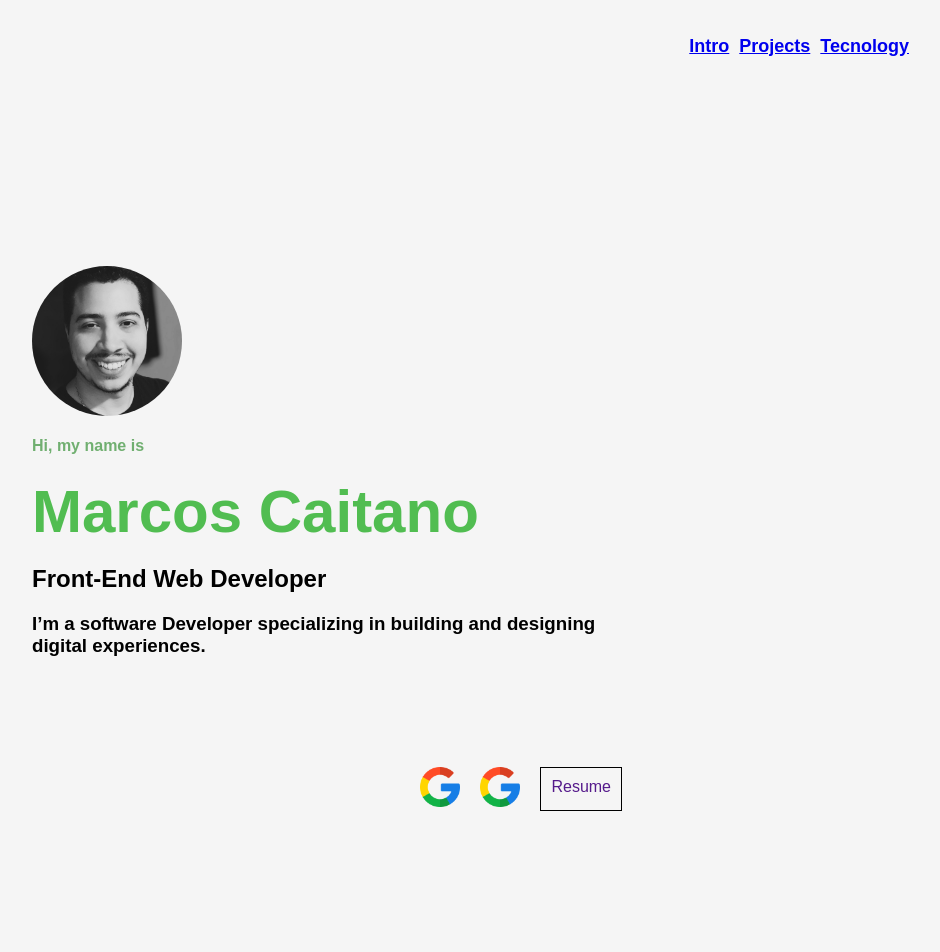
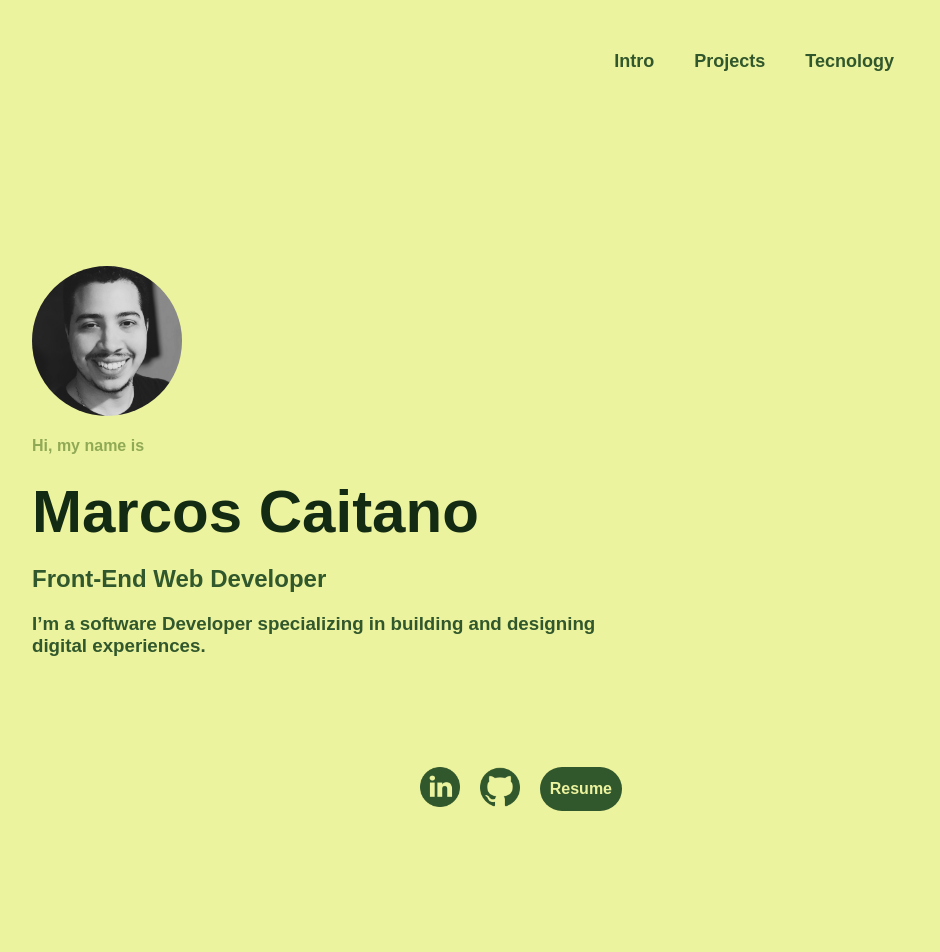
Before and after one commit to marcosc1995/portfolio-2, a plain HTML site: page index.html in a window 1280 px wide. Shown: the top 952 px of the page, without its empty margins (308-1248 px from the left). Drawn offline with nearby package versions, Linux system fonts and the light colour scheme.

Commit message:
Update
Intro section lista

```diff
--- a/css/styles.scss
+++ b/css/styles.scss
@@ -1,5 +1,5 @@
 body {
-  background-color: whitesmoke;
+  background-color: #ecf39e;
   font-family: sans-serif;
 }
 nav {
@@ -13,17 +13,30 @@ nav {
     li {
       // border: 1px solid green;
       height: 50px;
-      margin: 5px;
+      margin: 20px;
       display: flex;
       align-items: center;
-      color: rgb(81, 180, 81);
       font-size: 18px;
       font-weight: bold;
+      transition-duration: 0.2s;
+
+      a {
+        color: #31572c;
+        text-decoration: none;
+        &:hover {
+          color: #90a955;
+          scale: 1.1;
+        }
+      }
     }
   }
   @media screen and (max-width: 600px) {
     ul {
       margin-right: 10px;
+      justify-content: end;
+      li{
+        margin: 10px;
+      }
     }
   }
 }
@@ -34,6 +47,7 @@ main {
   align-items: center;
   margin-top: 150px;
   margin-bottom: 250px;
+  color: #31572c;
   div {
     width: 600px;
     #perfil {
@@ -52,6 +66,10 @@ main {
       a {
         text-decoration: none;
         margin: 10px;
+        transition-duration: 0.3s;
+        &:hover {
+          scale: 1.2;
+        }
         img {
           width: 40px;
           height: 40px;
@@ -59,7 +77,14 @@ main {
         &:nth-of-type(3) {
           // background-color: red;
           padding: 10px;
-          border: 1px solid black;
+          // border: 1px solid black;
+          color: #ecf39e;
+          background-color: #31572c;
+          display: flex;
+          justify-content: center;
+          align-items: center;
+          border-radius: 25px;
+          font-weight: bold;
         }
       }
       @media screen and (max-width: 600px) {
@@ -67,11 +92,11 @@ main {
       }
     }
     h4 {
-      color: rgb(112, 175, 112);
+      color: #90a955;
     }
     h1 {
       font-size: 60px;
-      color: rgb(81, 189, 81);
+      color: #132a13;
       margin: 0 auto;
     }
   }
--- a/index.html
+++ b/index.html
@@ -32,8 +32,8 @@
           digital experiences.
         </h3>
         <div id="contact">
-          <a href=""><img src="img/google.png" alt="linkedin"></a>
-          <a href=""><img src="img/google.png" alt="github"></a>
+          <a href="https://www.linkedin.com/in/marcos-caitano-lemos-6519191b9/"><img src="img/linkedin.png" alt="linkedin"></a>
+          <a href="https://github.com/marcosc1995"><img src="img/github.png" alt="github"></a>
           <a href="">Resume</a>
         </div>
       </div>
```
Also changed, not shown: css/styles.css, img/github.png (added), img/linkedin.png (added), 1 other file.
